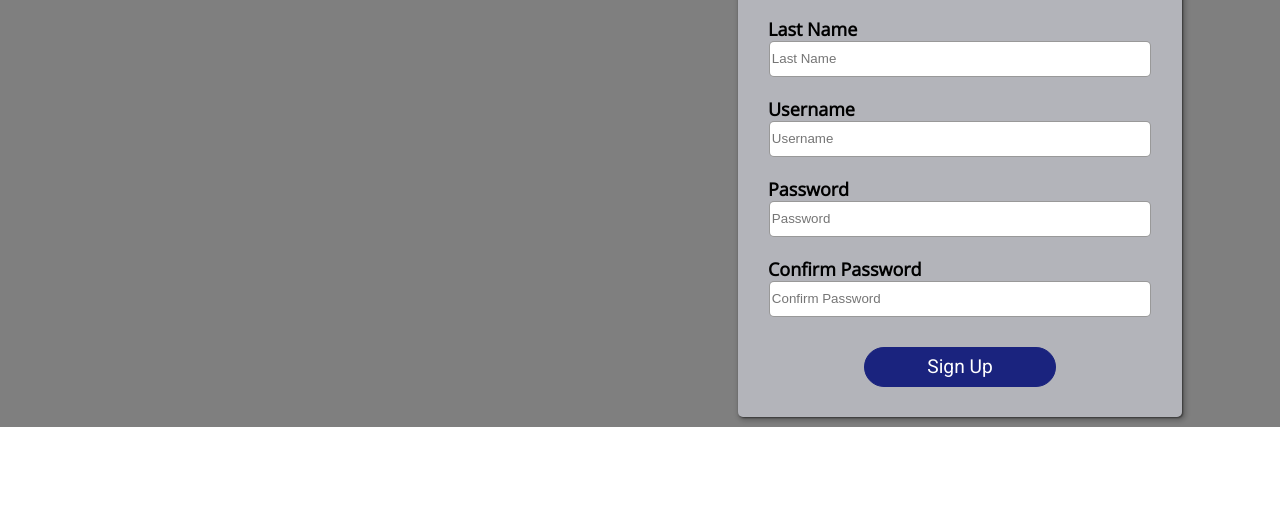
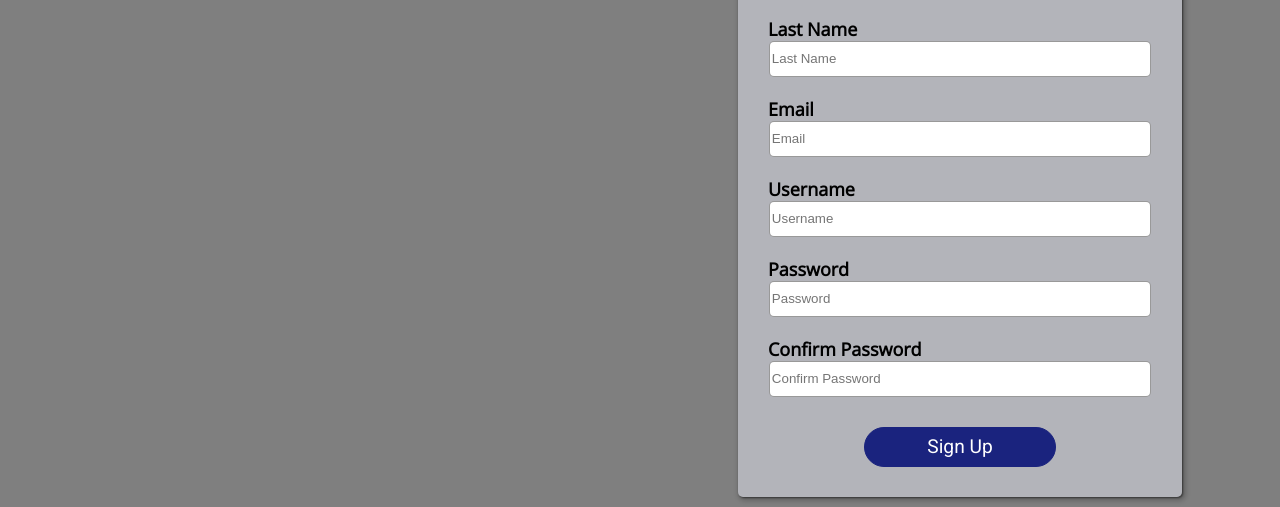
Before and after one commit to Iykelistic/shipper, a plain HTML site: page index.html in a window 1280 px wide. Both pictures are taken after a click on the button "REGISTER". Shown: the part 364-871 px from the top of the page. Before the commit the page ends 800 px from the top, so only its background shows below. Drawn offline with nearby package versions, Linux system fonts and the light colour scheme.

Commit message:
add email input field to signup form

```diff
--- a/index.html
+++ b/index.html
@@ -60,6 +60,10 @@
                                     <input type="text" id="last-name" placeholder="Last Name" required>
                                 </div>
                                 <div class="form-unit">
+                                    <label for="email">Email</label>
+                                    <input type="email" id="email" placeholder="Email" required>
+                                </div>
+                                <div class="form-unit">
                                     <label for="signup-username">Username</label>
                                     <input type="text" id="signup-username" placeholder="Username" required>
                                 </div>
```
